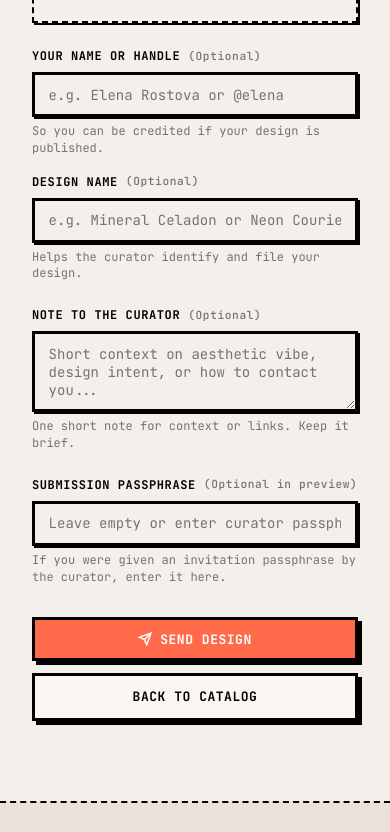
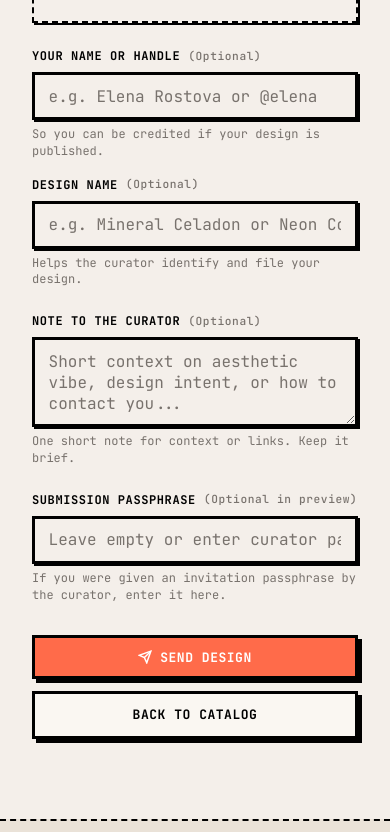
Before and after one commit to Imzizu/Style-Tiles, a website: page upload.html in a window 390 px wide. Shown: the part 1182-2014 px from the top of the page. Drawn offline with nearby package versions, Linux system fonts and the light colour scheme; a web font is replaced by a local one.

Commit message:
feat: complete visual pass and mobile responsive alignment for upload desk

```diff
--- a/styles.css
+++ b/styles.css
@@ -3370,7 +3370,7 @@ html[data-mode="dark"] .upload-specs-list code {
 }
 
 /* Mobile Responsiveness for Upload Desk */
-@media (max-width: 680px) {
+@media (max-width: 768px) {
   .upload-desk-card {
     padding: var(--space-4);
   }
@@ -3378,6 +3378,11 @@ html[data-mode="dark"] .upload-specs-list code {
   .form-grid-2col {
     grid-template-columns: 1fr;
     gap: var(--space-4);
+  }
+
+  .form-input,
+  .form-textarea {
+    font-size: 16px; /* prevents iOS zoom on focus */
   }
 
   .form-action-row,
```
Also changed, not shown: Agent/upload-files-plan.md (+1 -1 lines).
